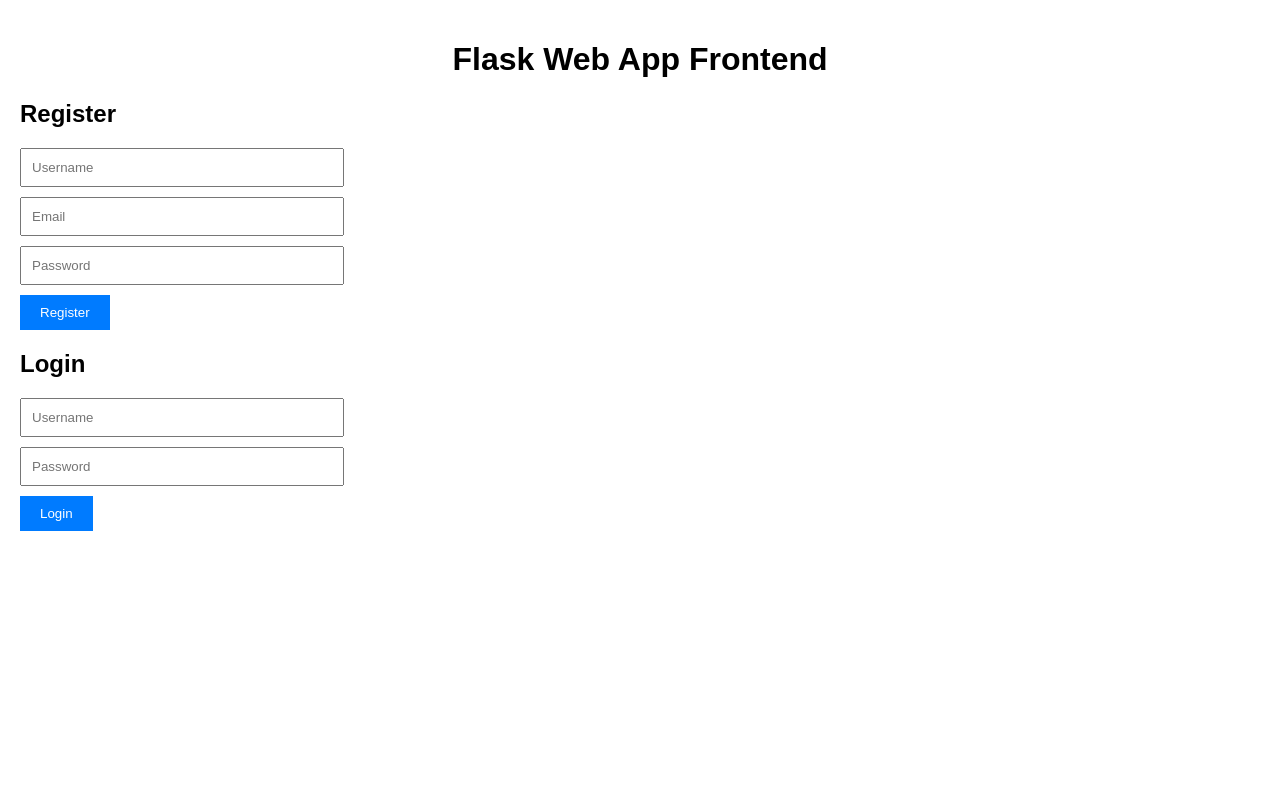
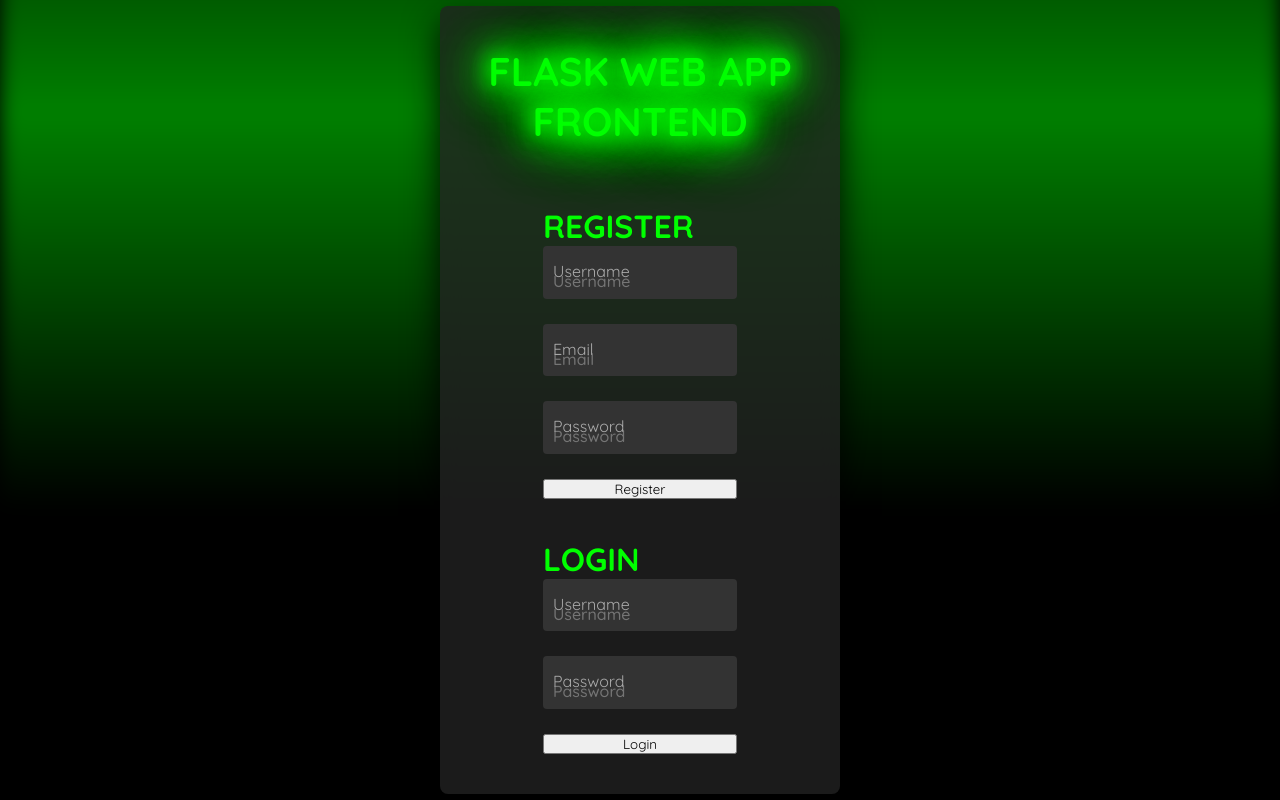
Before and after one commit to Somashekarbm/PhishShield, a Flask app: page / in a window 1280 px wide. Run offline with Flask 3, Linux system fonts and the light colour scheme.

Commit message:
New style for website

```diff
--- a/flask_app/static/css/styles.css
+++ b/flask_app/static/css/styles.css
@@ -1,41 +1,202 @@
-body {
-    font-family: Arial, sans-serif;
+@import url('https://fonts.googleapis.com/css2?family=Quicksand:wght@300;400;500;600;700&display=swap');
+
+* {
     margin: 0;
-    padding: 20px;
+    padding: 0;
+    box-sizing: border-box;
+    font-family: 'Quicksand', sans-serif;
 }
 
-h1 {
-    text-align: center;
+body {
+    display: flex;
+    justify-content: center;
+    align-items: center;
+    min-height: 100vh;
+    background: #000;
+    overflow: hidden;
 }
 
-div {
-    margin: 20px 0;
+section {
+    position: absolute;
+    width: 100vw;
+    height: 100vh;
+    display: flex;
+    justify-content: center;
+    align-items: center;
+    gap: 2px;
+    flex-wrap: wrap;
 }
 
-input {
-    display: block;
-    margin: 10px 0;
-    padding: 10px;
+section::before {
+    content: '';
+    position: absolute;
     width: 100%;
-    max-width: 300px;
+    height: 100%;
+    background: linear-gradient(#000, #0f0, #000);
+    animation: animate 5s linear infinite;
+    opacity: 0.5;
+    filter: blur(10px);
 }
 
-button {
-    padding: 10px 20px;
-    background-color: #007BFF;
-    color: white;
+@keyframes animate {
+    0% {
+        transform: translateY(-100%);
+    }
+
+    100% {
+        transform: translateY(100%);
+    }
+}
+
+section span {
+    position: relative;
+    display: block;
+    width: calc(6.25vw - 2px);
+    height: calc(6.25vw - 2px);
+    background: #181818;
+    z-index: 2;
+    transition: 1.5s;
+}
+
+section span:hover {
+    background: #0f0;
+    box-shadow: 0 0 20px #0f0, 0 0 40px #0f0, 0 0 60px #0f0;
+    transition: 0s;
+}
+
+section .signin {
+    position: absolute;
+    width: 400px;
+    background: rgba(34, 34, 34, 0.8);
+    z-index: 1000;
+    display: flex;
+    justify-content: center;
+    align-items: center;
+    padding: 40px;
+    border-radius: 8px;
+    box-shadow: 0 15px 35px rgba(0, 0, 0, 0.9);
+    backdrop-filter: blur(10px);
+}
+
+section .signin .content {
+    position: relative;
+    width: 100%;
+    display: flex;
+    justify-content: center;
+    align-items: center;
+    flex-direction: column;
+    gap: 40px;
+}
+
+section .signin .content h1 {
+    font-size: 2.5em;
+    color: #0f0;
+    text-transform: uppercase;
+    margin-bottom: 20px;
+    text-align: center;
+    text-shadow: 0 0 10px #0f0, 0 0 20px #0f0, 0 0 30px #0f0;
+    animation: neon 1.5s infinite alternate;
+}
+
+@keyframes neon {
+    from {
+        text-shadow: 0 0 10px #0f0, 0 0 20px #0f0, 0 0 30px #0f0, 0 0 40px #0f0, 0 0 50px #0f0, 0 0 60px #0f0, 0 0 70px #0f0;
+    }
+
+    to {
+        text-shadow: 0 0 20px #0f0, 0 0 30px #0f0, 0 0 40px #0f0, 0 0 50px #0f0, 0 0 60px #0f0, 0 0 70px #0f0, 0 0 80px #0f0;
+    }
+}
+
+section .signin .content h2 {
+    font-size: 2em;
+    color: #0f0;
+    text-transform: uppercase;
+}
+
+section .signin .content .form {
+    width: 100%;
+    display: flex;
+    flex-direction: column;
+    gap: 25px;
+}
+
+section .signin .content .form .inputBox {
+    position: relative;
+    width: 100%;
+}
+
+section .signin .content .form .inputBox input {
+    position: relative;
+    width: 100%;
+    background: #333;
     border: none;
+    outline: none;
+    padding: 25px 10px 7.5px;
+    border-radius: 4px;
+    color: #fff;
+    font-weight: 500;
+    font-size: 1em;
+}
+
+section .signin .content .form .inputBox i {
+    position: absolute;
+    left: 0;
+    padding: 15px 10px;
+    font-style: normal;
+    color: #aaa;
+    transition: 0.5s;
+    pointer-events: none;
+}
+
+.signin .content .form .inputBox input:focus~i,
+.signin .content .form .inputBox input:valid~i {
+    transform: translateY(-7.5px);
+    font-size: 0.8em;
+    color: #fff;
+}
+
+.signin .content .form .links {
+    position: relative;
+    width: 100%;
+    display: flex;
+    justify-content: space-between;
+}
+
+.signin .content .form .links a {
+    color: #fff;
+    text-decoration: none;
+}
+
+.signin .content .form .links a:nth-child(2) {
+    color: #0f0;
+    font-weight: 600;
+}
+
+.signin .content .form .inputBox input[type="submit"] {
+    padding: 10px;
+    background: #0f0;
+    color: #000;
+    font-weight: 600;
+    font-size: 1.35em;
+    letter-spacing: 0.05em;
     cursor: pointer;
 }
 
-button:hover {
-    background-color: #0056b3;
+input[type="submit"]:active {
+    opacity: 0.6;
 }
 
-p {
-    color: red;
+@media (max-width: 900px) {
+    section span {
+        width: calc(10vw - 2px);
+        height: calc(10vw - 2px);
+    }
 }
 
-#admin p {
-    color: black;
+@media (max-width: 600px) {
+    section span {
+        width: calc(20vw - 2px);
+        height: calc(20vw - 2px);
+    }
 }
--- a/flask_app/templates/index.html
+++ b/flask_app/templates/index.html
@@ -7,47 +7,87 @@
     <link rel="stylesheet" href="{{ url_for('static', filename='css/styles.css') }}">
 </head>
 <body>
+    <section>
+        <div class="signin">
+            <div class="content">
                 <h1>Flask Web App Frontend</h1>
 
                 <div id="register">
                     <h2>Register</h2>
-        <input type="text" id="register-username" placeholder="Username">
-        <input type="email" id="register-email" placeholder="Email">
-        <input type="password" id="register-password" placeholder="Password">
-        <button onclick="register()">Register</button>
+                    <div class="form">
+                        <div class="inputBox">
+                            <input type="text" id="register-username" placeholder="Username" required>
+                            <i>Username</i>
+                        </div>
+                        <div class="inputBox">
+                            <input type="email" id="register-email" placeholder="Email" required>
+                            <i>Email</i>
+                        </div>
+                        <div class="inputBox">
+                            <input type="password" id="register-password" placeholder="Password" required>
+                            <i>Password</i>
+                        </div>
+                        <input type="submit" value="Register" onclick="register()">
+                    </div>
                     <p id="register-message"></p>
                 </div>
 
                 <div id="login">
                     <h2>Login</h2>
-        <input type="text" id="login-username" placeholder="Username">
-        <input type="password" id="login-password" placeholder="Password">
-        <button onclick="login()">Login</button>
+                    <div class="form">
+                        <div class="inputBox">
+                            <input type="text" id="login-username" placeholder="Username" required>
+                            <i>Username</i>
+                        </div>
+                        <div class="inputBox">
+                            <input type="password" id="login-password" placeholder="Password" required>
+                            <i>Password</i>
+                        </div>
+                        <input type="submit" value="Login" onclick="login()">
+                    </div>
                     <p id="login-message"></p>
                 </div>
 
                 <div id="classify" style="display: none;">
                     <h2>Classify URL</h2>
-        <input type="text" id="url" placeholder="URL">
-        <input type="text" id="model-id" placeholder="Model ID">
-        <button onclick="classify()">Classify</button>
+                    <div class="form">
+                        <div class="inputBox">
+                            <input type="text" id="url" placeholder="URL" required>
+                            <i>URL</i>
+                        </div>
+                        <div class="inputBox">
+                            <input type="text" id="model-id" placeholder="Model ID" required>
+                            <i>Model ID</i>
+                        </div>
+                        <input type="submit" value="Classify" onclick="classify()">
+                    </div>
                     <p id="classify-message"></p>
                 </div>
 
                 <div id="admin" style="display: none;">
                     <h2>Admin Panel</h2>
-        <button onclick="listUsers()">List All Users</button>
+                    <div class="form">
+                        <input type="submit" value="List All Users" onclick="listUsers()">
                         <div id="users-list"></div>
-        <input type="number" id="delete-user-id" placeholder="User ID to delete">
-        <button onclick="deleteUser()">Delete User</button>
+                        <div class="inputBox">
+                            <input type="number" id="delete-user-id" placeholder="User ID to delete" required>
+                            <i>User ID</i>
+                        </div>
+                        <input type="submit" value="Delete User" onclick="deleteUser()">
+                    </div>
                     <p id="admin-message"></p>
                 </div>
 
                 <div id="user-actions" style="display: none;">
-        <button onclick="logout()">Logout</button>
-        <button onclick="requestDataDeletion()">Request Data Deletion</button>
+                    <div class="form">
+                        <input type="submit" value="Logout" onclick="logout()">
+                        <input type="submit" value="Request Data Deletion" onclick="requestDataDeletion()">
+                    </div>
                     <p id="user-message"></p>
                 </div>
+            </div>
+        </div>
+    </section>
 
     <script src="{{ url_for('static', filename='js/app.js') }}"></script>
 </body>
```
Also changed, not shown: flask_app/instance/database.db. Lines whose indentation alone changed are shown as unchanged.
